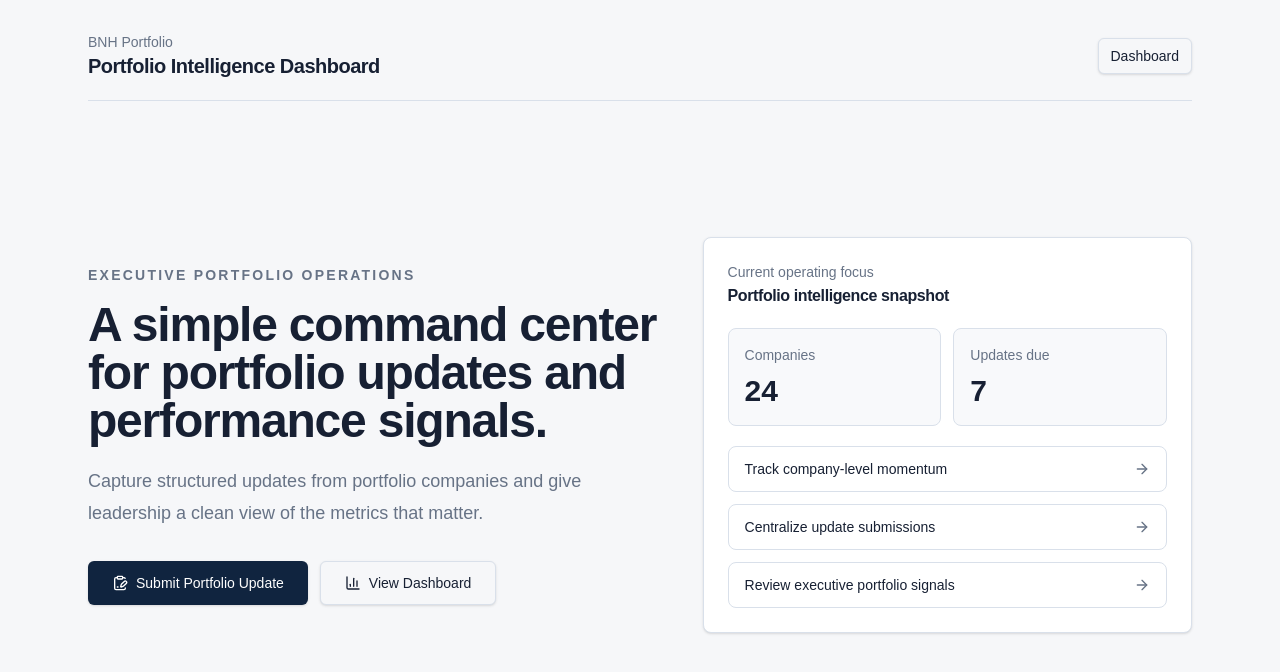
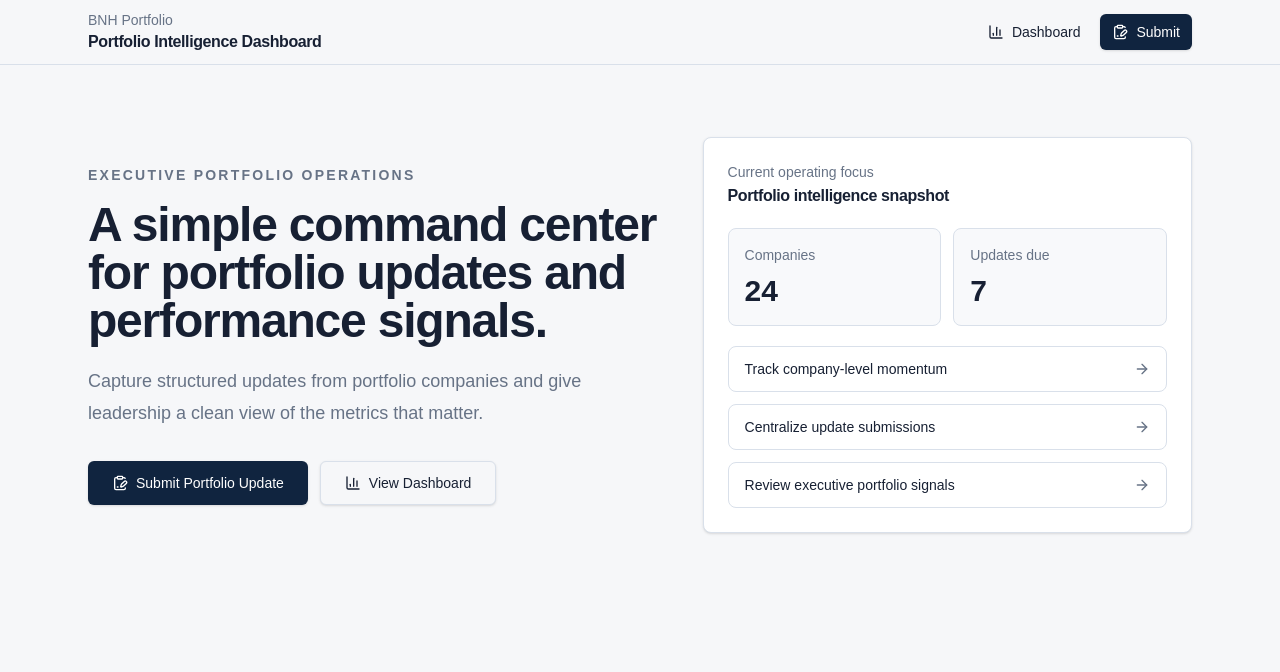
Before and after one commit to haruna-usman-bello/bnh-portfolio-dashboard, a Next.js app: page / in a window 1280 px wide. Shown: the top 672 px of the page. Built offline with nearby package versions, Linux system fonts and the light colour scheme.

Commit message:
feat: update README and enhance layout with SiteHeader component for improved navigation

```diff
--- a/app/dashboard/[id]/page.tsx
+++ b/app/dashboard/[id]/page.tsx
@@ -32,6 +32,7 @@ type PortfolioDetailPageProps = {
 const ngnFormatter = new Intl.NumberFormat("en-NG", {
   currency: "NGN",
   maximumFractionDigits: 0,
+  minimumFractionDigits: 0,
   style: "currency",
 });
 
--- a/app/dashboard/page.tsx
+++ b/app/dashboard/page.tsx
@@ -32,11 +32,12 @@ type DashboardPageProps = {
 const ngnFormatter = new Intl.NumberFormat("en-NG", {
   currency: "NGN",
   maximumFractionDigits: 0,
+  minimumFractionDigits: 0,
   style: "currency",
 });
 
 const monthFormatter = new Intl.DateTimeFormat("en", {
-  month: "short",
+  month: "long",
   timeZone: "UTC",
   year: "numeric",
 });
@@ -229,6 +230,12 @@ export default async function DashboardPage({ searchParams }: DashboardPageProps
               <p className="mt-2 text-sm text-muted-foreground">
                 New submissions from Portfolio Managers will appear here automatically.
               </p>
+              <Button asChild className="mt-5">
+                <Link href="/admin/submit">
+                  <Plus className="h-4 w-4" />
+                  Submit first update
+                </Link>
+              </Button>
             </div>
           )}
         </CardContent>
--- a/app/layout.tsx
+++ b/app/layout.tsx
@@ -1,4 +1,7 @@
 import type { Metadata } from "next";
+
+import { SiteHeader } from "@/components/site-header";
+
 import "./globals.css";
 
 export const metadata: Metadata = {
@@ -14,6 +17,7 @@ export default function RootLayout({
   return (
     <html lang="en" className="h-full antialiased">
       <body className="min-h-full bg-background font-sans text-foreground">
+        <SiteHeader />
         {children}
       </body>
     </html>
--- a/app/page.tsx
+++ b/app/page.tsx
@@ -18,23 +18,9 @@ const priorities = [
 
 export default function Home() {
   return (
-    <main className="min-h-screen bg-background">
-      <section className="mx-auto flex min-h-screen w-full max-w-6xl flex-col px-6 py-8">
-        <header className="flex items-center justify-between border-b pb-5">
-          <div>
-            <p className="text-sm font-medium text-muted-foreground">
-              BNH Portfolio
-            </p>
-            <h1 className="text-xl font-semibold tracking-tight">
-              Portfolio Intelligence Dashboard
-            </h1>
-          </div>
-          <Button asChild variant="outline" size="sm">
-            <Link href="/dashboard">Dashboard</Link>
-          </Button>
-        </header>
-
-        <div className="grid flex-1 items-center gap-10 py-14 lg:grid-cols-[1.08fr_0.92fr]">
+    <main className="min-h-[calc(100vh-4rem)] bg-background">
+      <section className="mx-auto flex w-full max-w-6xl flex-col px-6 py-8">
+        <div className="grid flex-1 items-center gap-10 py-10 lg:grid-cols-[1.08fr_0.92fr]">
           <div className="max-w-2xl">
             <p className="mb-4 text-sm font-semibold uppercase tracking-[0.16em] text-muted-foreground">
               Executive portfolio operations
@@ -50,7 +36,7 @@ export default function Home() {
 
             <div className="mt-8 flex flex-col gap-3 sm:flex-row">
               <Button asChild size="lg">
-                <Link href="/submit">
+                <Link href="/admin/submit">
                   <ClipboardPenLine className="h-4 w-4" />
                   Submit Portfolio Update
                 </Link>
--- a/components/page-shell.tsx
+++ b/components/page-shell.tsx
@@ -16,7 +16,7 @@ export function PageShell({
   children,
 }: PageShellProps) {
   return (
-    <main className="min-h-screen bg-background">
+    <main className="min-h-[calc(100vh-4rem)] bg-background">
       <section className="mx-auto w-full max-w-6xl px-6 py-8">
         <header className="mb-8 flex flex-col gap-5 border-b pb-6 sm:flex-row sm:items-end sm:justify-between">
           <div className="max-w-2xl">
--- /dev/null
+++ b/components/site-header.tsx
@@ -0,0 +1,34 @@
+import Link from "next/link";
+import { BarChart3, ClipboardPenLine } from "lucide-react";
+
+import { Button } from "@/components/ui/button";
+
+export function SiteHeader() {
+  return (
+    <header className="sticky top-0 z-10 border-b bg-background/95 backdrop-blur">
+      <div className="mx-auto flex h-16 w-full max-w-6xl items-center justify-between gap-4 px-6">
+        <Link className="min-w-0" href="/">
+          <p className="text-sm font-medium text-muted-foreground">BNH Portfolio</p>
+          <p className="truncate text-base font-semibold tracking-tight">
+            Portfolio Intelligence Dashboard
+          </p>
+        </Link>
+
+        <nav className="flex items-center gap-2" aria-label="Primary navigation">
+          <Button asChild size="sm" variant="ghost">
+            <Link href="/dashboard">
+              <BarChart3 className="h-4 w-4" />
+              Dashboard
+            </Link>
+          </Button>
+          <Button asChild size="sm">
+            <Link href="/admin/submit">
+              <ClipboardPenLine className="h-4 w-4" />
+              Submit
+            </Link>
+          </Button>
+        </nav>
+      </div>
+    </header>
+  );
+}
```
Also changed, not shown: 1 other file (tests, documents, lock files or other folders).
